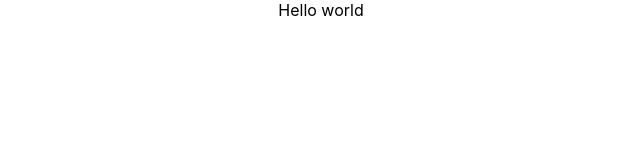
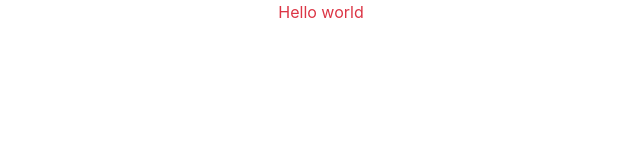
Before and after one commit to abamakbar07/NashtaGlobalUtama, a React (Create React App) app in the folder client/: page / in a window 1280 px wide. Shown: the top 160 px of the page, without its empty margins (319-959 px from the left). Built offline with nearby package versions, Linux system fonts and the light colour scheme.

Commit message:
add bootstrap

```diff
--- a/client/src/App.js
+++ b/client/src/App.js
@@ -2,7 +2,7 @@
 
 function App() {
   return (
-    <div className="App">
+    <div className="App text-danger">
       Hello world
     </div>
   );
--- a/client/src/index.js
+++ b/client/src/index.js
@@ -1,5 +1,6 @@
 import React from 'react';
 import ReactDOM from 'react-dom';
+import "bootstrap/dist/css/bootstrap.min.css";
 import './index.css';
 import App from './App';
 
```
